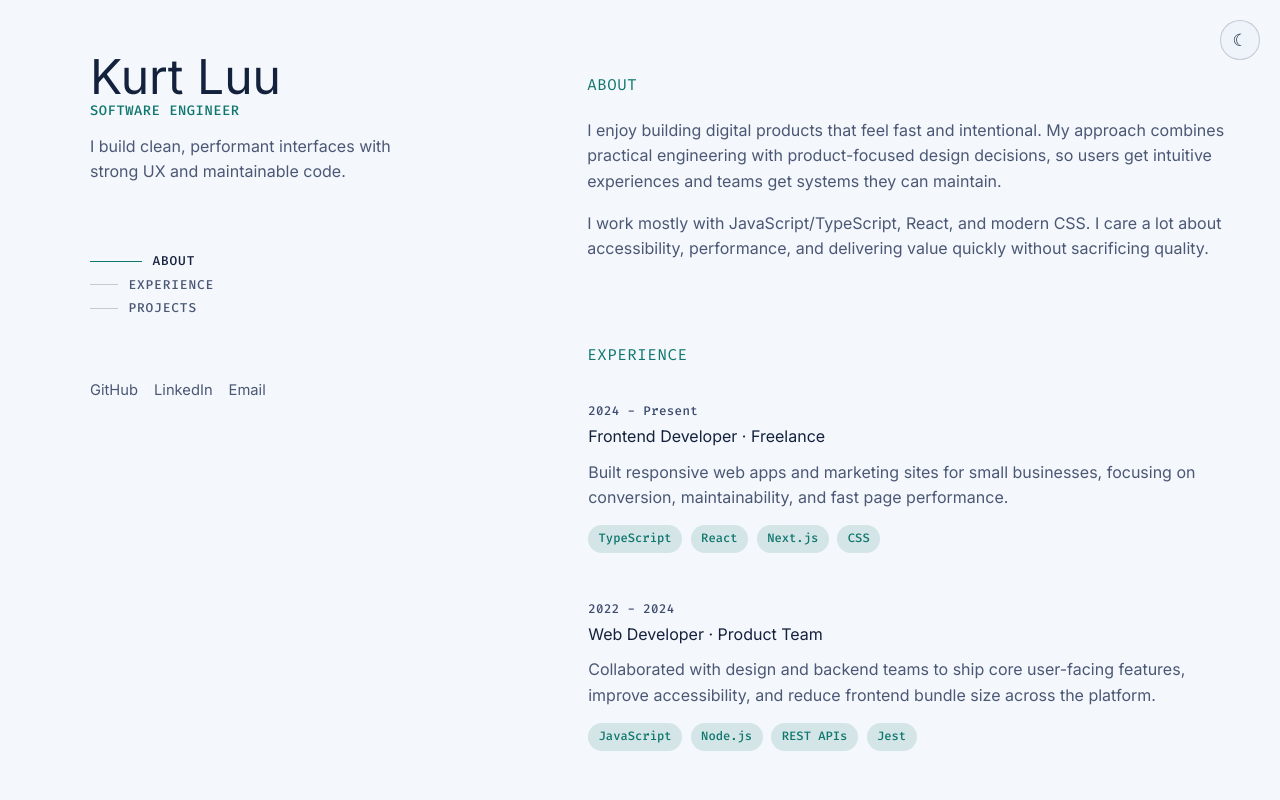
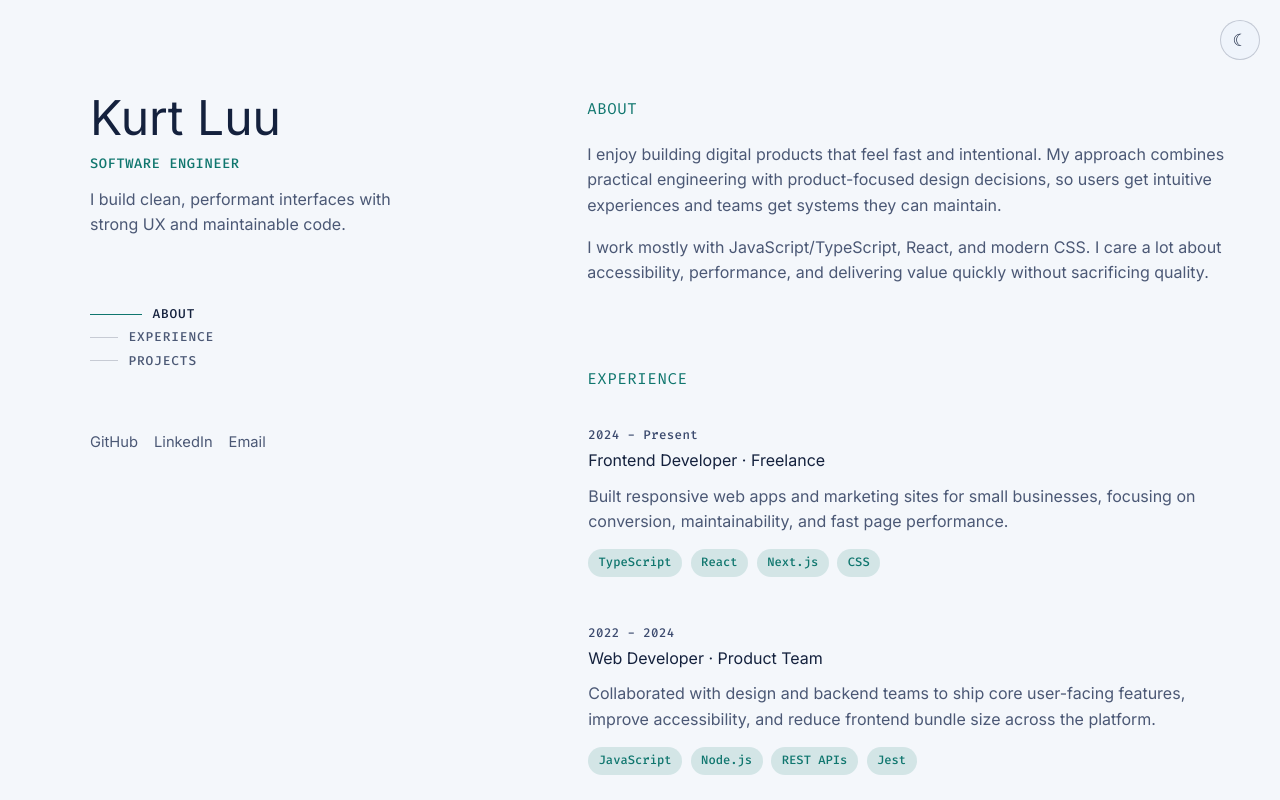
Before and after one commit to kurtluu/portfolio, a React (Vite) app in the folder react-ts-site/: page / in a window 1280 px wide. Shown: the top 800 px of the page. Built offline with nearby package versions, Linux system fonts and the light colour scheme.

Commit message:
Adjust sidebar socials spacing

```diff
--- a/react-ts-site/src/styles.css
+++ b/react-ts-site/src/styles.css
@@ -98,7 +98,7 @@ a {
   display: grid;
   grid-template-columns: 42% 58%;
   gap: 2.2rem;
-  padding: 4.5rem 0 3rem;
+  padding: 6rem 0 6rem;
 }
 
 .sidebar {
@@ -107,7 +107,7 @@ a {
 
 .sidebar-inner {
   position: fixed;
-  top: 3.2rem;
+  top: 5rem;
   display: flex;
   flex-direction: column;
   gap: 2rem;
@@ -128,7 +128,6 @@ a {
 h1 {
   margin: 0;
   font-size: clamp(2rem, 3.8vw, 3rem);
-  line-height: 1.1;
 }
 
 .subtitle {
```
